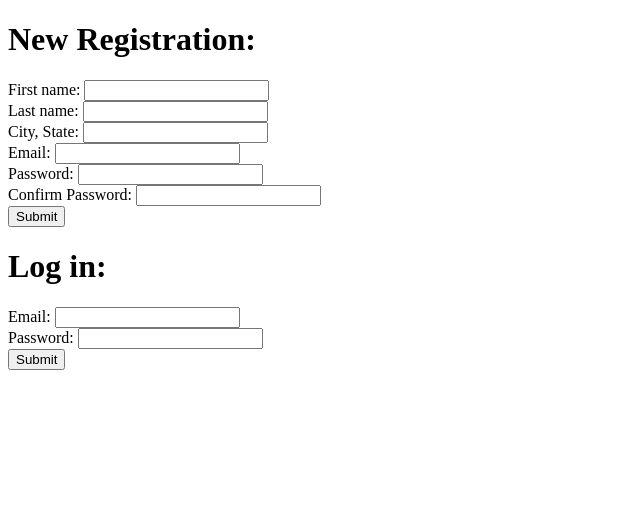
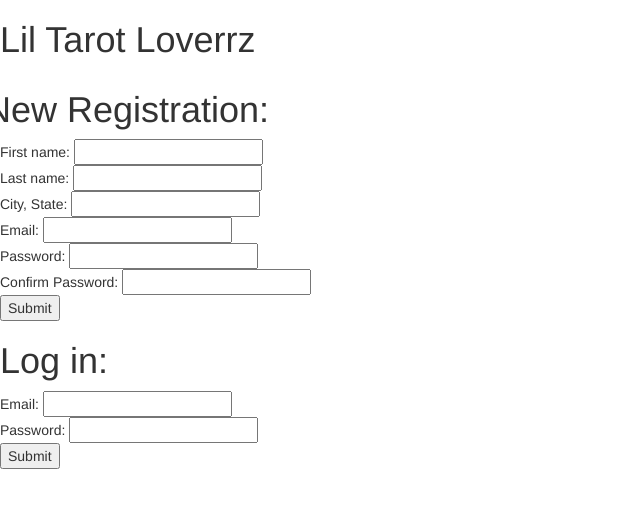
Before and after one commit to DrewBryar/Tarot, a Django app: template apps/tarot_app/templates/tarot_app/login.html in a window 1280 px wide. Shown: the top 508 px of the page, without its empty margins (0-640 px from the left). Run offline with Django 3.2, Linux system fonts and the light colour scheme; the template is opened without the code that fills it, so the values that code supplies are empty; parts of the project's set-up code (start-up, migrations or seed data) failed here and were passed over; some libraries are stand-ins or nearby versions.

Commit message:
make s'more htmls

```diff
--- a/apps/tarot_app/templates/tarot_app/login.html
+++ b/apps/tarot_app/templates/tarot_app/login.html
@@ -1,17 +1,31 @@
 <!DOCTYPE html>
 <html lang="en">
+
 <head>
+
     <meta charset="UTF-8">
     <meta name="viewport" content="width=device-width, initial-scale=1.0">
     <meta http-equiv="X-UA-Compatible" content="ie=edge">
     <!-- BOOTSTRAP -->
-    <!-- <link rel="stylesheet" href="https://stackpath.bootstrapcdn.com/bootstrap/4.3.1/css/bootstrap.min.css" integrity="sha384-ggOyR0iXCbMQv3Xipma34MD+dH/1fQ784/j6cY/iJTQUOhcWr7x9JvoRxT2MZw1T" crossorigin="anonymous"> -->
-    <!-- {% load static %} -->
+    <link rel="stylesheet" href="https://maxcdn.bootstrapcdn.com/bootstrap/3.4.0/css/bootstrap.min.css">
+    <script src="https://ajax.googleapis.com/ajax/libs/jquery/3.4.1/jquery.min.js"></script>
+    <script src="https://maxcdn.bootstrapcdn.com/bootstrap/3.4.0/js/bootstrap.min.js"></script>
+    {% load static %}
     <!-- CSS -->
+
     <!-- <link rel="stylesheet" type="text/css" href="{% static 'app_name/css/style.css' %}"> -->
-    <title>Sign in</title>
+    <title>Lil Tarot Loverz</title>
 </head>
+
 <body>
+
+    <div class="row">
+        <div class="col-md-12">
+            <h1>Lil Tarot Loverrz</h1>
+        </div>
+    </div>
+
+    <div class="row">
         <h1>New Registration:</h1>
         {% if messages %}
         <ul class='messages'>
@@ -22,9 +36,10 @@
             {% endfor %}
         </ul>
         {% endif %}
+        <div class="col-md-6">
+            <form action='user/register' method='POST'>
+                {% csrf_token %}
 
-    <form action ='user/register' method = 'POST'>
-        {% csrf_token %}
                 First name: <input type='text' name='first_name'><br>
                 Last name: <input type='text' name='last_name'><br>
                 City, State: <input type='text' name='city_state'><br>
@@ -33,9 +48,10 @@
                 Confirm Password: <input type='password' name='confirm_password'><br>
                 <input type='Submit'>
             </form>
-
+        </div>
+    </div>
     <h1>Log in:</h1>
-    <form action ='user/login' method = 'POST'>
+    <form action='user/login' method='POST'>
         {% csrf_token %}
         Email: <input type='email' name='email'><br>
         Password: <input type='password' name='password'><br>
--- a/apps/tarot_app/views.py
+++ b/apps/tarot_app/views.py
@@ -199,7 +199,7 @@ def index(request):
     context = {
         "cards" : CARD_LIST
     }
-    return render(request, "tarot_app/tarot.html",context)
+    return render(request, "tarot_app/login.html",context)
 
 
 def register(request):
```
Also changed, not shown: apps/tarot_app/templates/tarot_app/tarot.html (+10 -6 lines), apps/tarot_app/static/tarot_app/css/style.css (line endings or trailing spaces), apps/tarot_app/templates/tarot_app/questionaire.html (added). Lines whose indentation alone changed are shown as unchanged.
